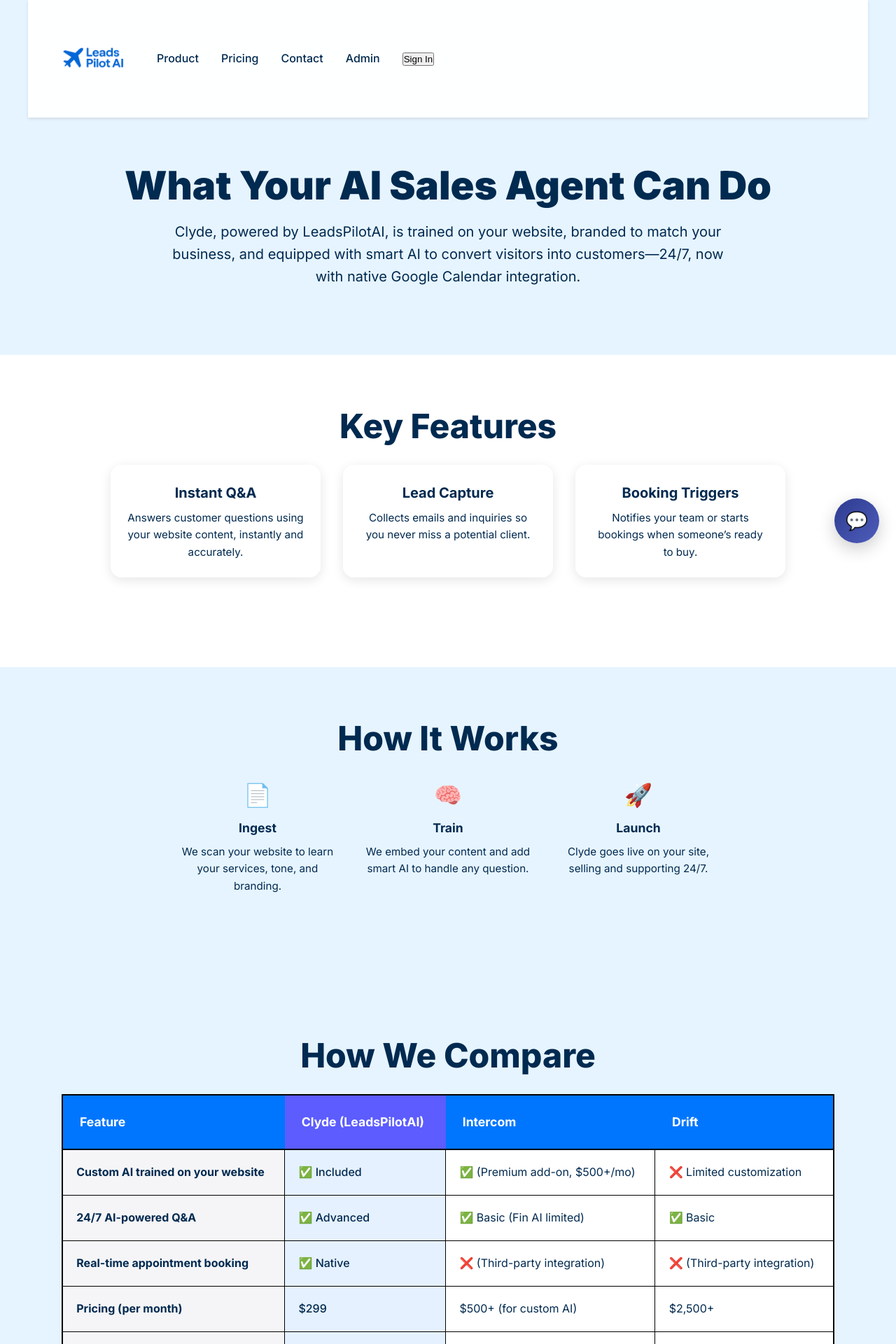
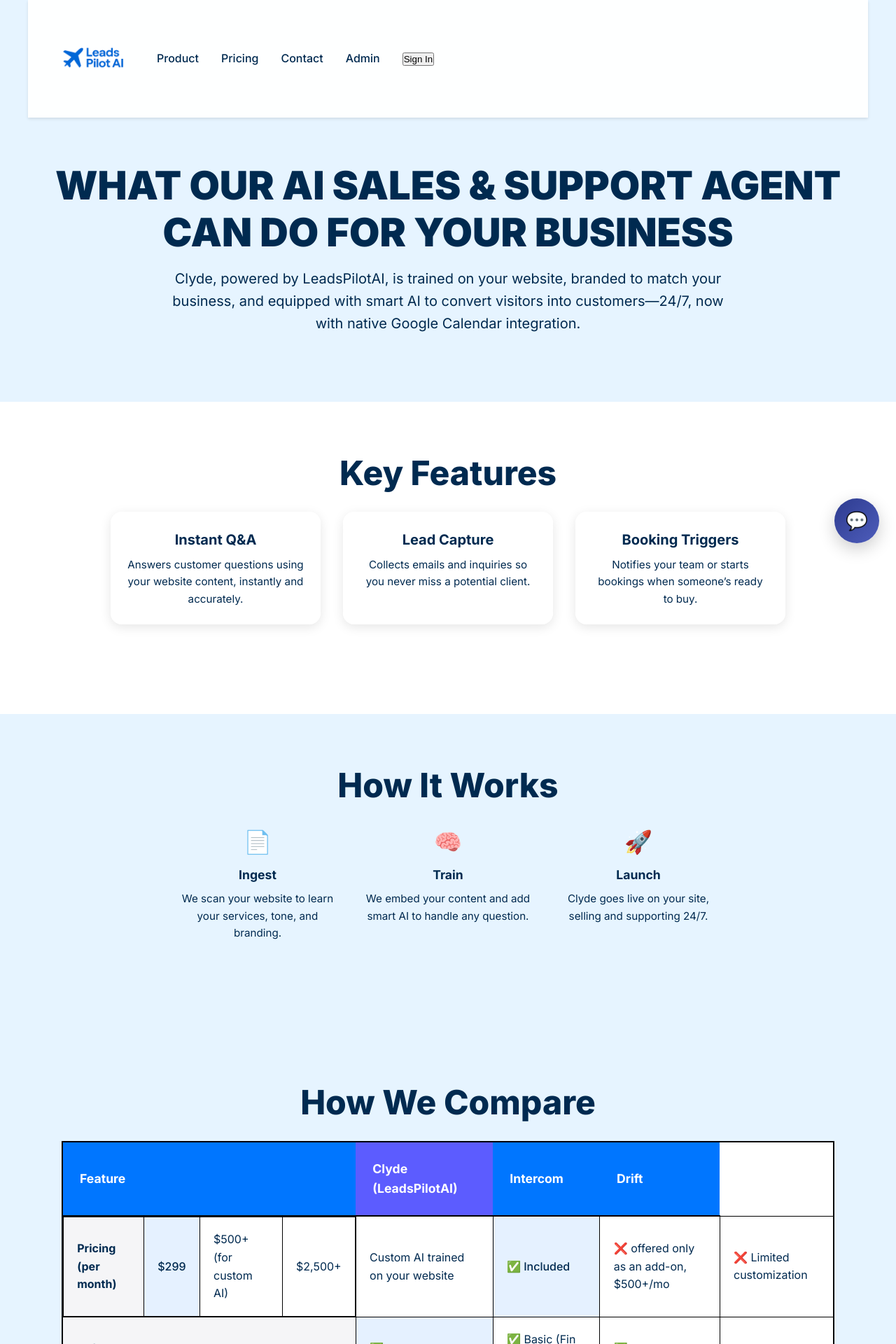
Before and after one commit to palmer95/LeadsPilotAi-Site, a Next.js app: page /product in a window 1280 px wide. Shown: the top 1920 px of the page at 70% size. Built offline with nearby package versions, Linux system fonts and the light colour scheme.

Commit message:
fix: site updates

```diff
--- a/src/app/page.tsx
+++ b/src/app/page.tsx
@@ -7,7 +7,9 @@ export default function Home() {
       {/* Hero Section */}
       <section className="hero">
         <div className="hero-content">
-          <h1 className="hero-title">Turn Your Website Into a Sales Machine</h1>
+          <h1 className="hero-title">
+            AI SALES & SUPPORT AGENT THAT INCREASES BOOKINGS AND CAPTURES LEADS
+          </h1>
           <p className="hero-text">
             Clyde, your AI Sales Agent, engages visitors, answers questions, and
             books meetings 24/7.
--- a/src/app/pricing/page.tsx
+++ b/src/app/pricing/page.tsx
@@ -106,7 +106,9 @@ export default function PricingPage() {
                   Custom AI trained on your website
                 </td>
                 <td className="table-cell highlight">✅ Included</td>
-                <td className="table-cell">✅ (Premium add-on, $500+/mo)</td>
+                <td className="table-cell">
+                  ❌ (Offered only as an add-on for $500+/mo)
+                </td>
                 <td className="table-cell">❌ Limited customization</td>
               </tr>
               <tr>
--- a/src/app/product/page.tsx
+++ b/src/app/product/page.tsx
@@ -8,7 +8,9 @@ export default function ProductPage() {
       {/* Hero Section */}
       <section className="hero">
         <div className="hero-content">
-          <h1 className="hero-title">What Your AI Sales Agent Can Do</h1>
+          <h1 className="hero-title">
+            WHAT OUR AI SALES & SUPPORT AGENT CAN DO FOR YOUR BUSINESS
+          </h1>
           <p className="hero-text">
             Clyde, powered by LeadsPilotAI, is trained on your website, branded
             to match your business, and equipped with smart AI to convert
@@ -89,11 +91,19 @@ export default function ProductPage() {
             </thead>
             <tbody>
               <tr>
+                <tr>
+                  <td className="table-cell">Pricing (per month)</td>
+                  <td className="table-cell highlight">$299</td>
+                  <td className="table-cell">$500+ (for custom AI)</td>
+                  <td className="table-cell">$2,500+</td>
+                </tr>
                 <td className="table-cell">
                   Custom AI trained on your website
                 </td>
                 <td className="table-cell highlight">✅ Included</td>
-                <td className="table-cell">✅ (Premium add-on, $500+/mo)</td>
+                <td className="table-cell">
+                  ❌ offered only as an add-on, $500+/mo
+                </td>
                 <td className="table-cell">❌ Limited customization</td>
               </tr>
               <tr>
@@ -107,12 +117,6 @@ export default function ProductPage() {
                 <td className="table-cell highlight">✅ Native</td>
                 <td className="table-cell">❌ (Third-party integration)</td>
                 <td className="table-cell">❌ (Third-party integration)</td>
-              </tr>
-              <tr>
-                <td className="table-cell">Pricing (per month)</td>
-                <td className="table-cell highlight">$299</td>
-                <td className="table-cell">$500+ (for custom AI)</td>
-                <td className="table-cell">$2,500+</td>
               </tr>
               <tr>
                 <td className="table-cell">Lead capture & routing</td>
```
Also changed, not shown: public/chatbot.js, 1 other file (tests, documents, lock files or other folders).
